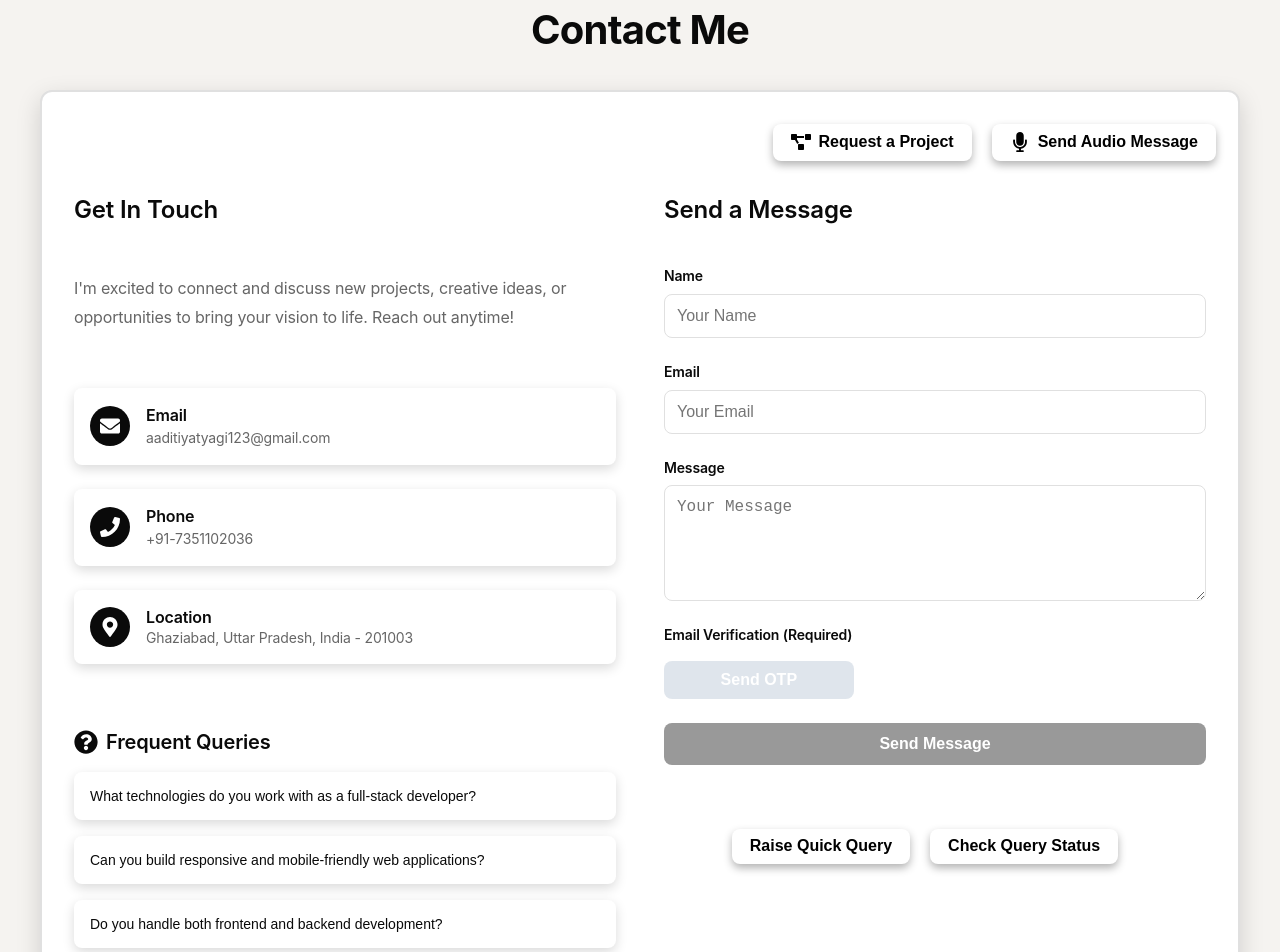
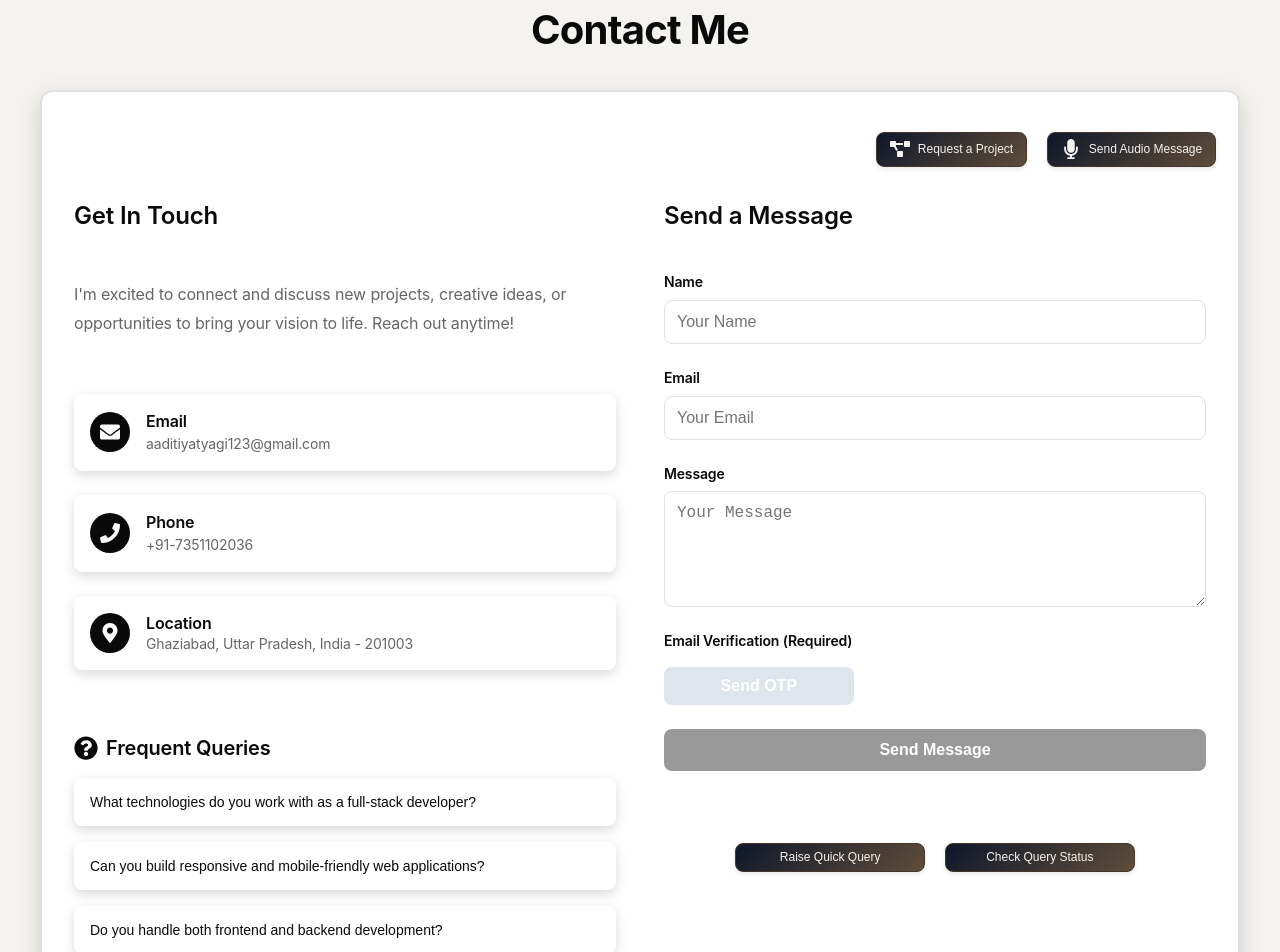
Before and after one commit to meaaditiya/portfolio, a React (Vite) app in the folder frontend/: page /contact in a window 1280 px wide. Shown: the part 140-1092 px from the top of the page. Built offline with nearby package versions, Linux system fonts and the light colour scheme.

Commit message:
some style changes

```diff
--- a/frontend/src/pages/Contact.jsx
+++ b/frontend/src/pages/Contact.jsx
@@ -673,14 +673,14 @@ const copyTicketId = () => {
     <>
       <div className="cnt-actions">
         <button
-          className="cnt-action-btn-project"
+          className="cnt-action-btn-project generate-summary-btn"
           onClick={() => setActiveSection('project')}
         >
           <FaProjectDiagram className="cnt-action-icon" />
           Request a Project
         </button>
         <button
-          className="cnt-action-btn-project2"
+          className="cnt-action-btn-project2 generate-summary-btn"
           onClick={() => setActiveSection('audio')}
         >
           <FaMicrophone className="cnt-action-icon" />
@@ -1356,7 +1356,7 @@ const renderQuerySection = () => (
 
 
       <button
-        className="cnt-action-btn-project query-btn"
+        className="cnt-btn-otp query-btn generate-summary-btn"
         onClick={() => {
           setQuerySection(!querySection);
           setCheckQuerySection(false);
@@ -1367,7 +1367,7 @@ const renderQuerySection = () => (
       </button>
 
       <button
-        className="cnt-action-btn-project query-btn"
+        className="cnt-btn-otp query-btn generate-summary-btn"
         onClick={() => {
           setCheckQuerySection(!checkQuerySection);
           setQuerySection(false);
```
